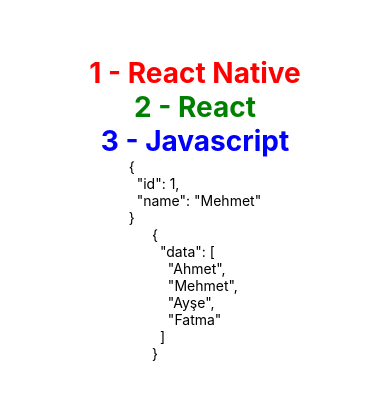
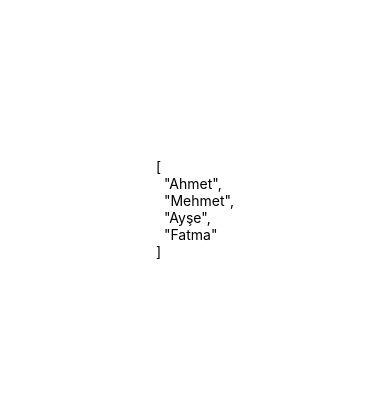
Before and after one commit to akdoganalibugra/rn-tutorial101, a React Native app in the folder HelloReactNativeApp/: screen / in a window 390 px wide. Shown: the part 213-612 px from the top of the page. Built offline with nearby package versions, Linux system fonts and the light colour scheme.

Commit message:
propTypes

```diff
--- a/HelloReactNativeApp/App.js
+++ b/HelloReactNativeApp/App.js
@@ -7,11 +7,14 @@
 const App = () => {
   return (
     <View style={styles.container}>
-      <Title text="React Native" color="red" numberOfLines={1} />
-      <Title text="React" color="green" numberOfLines={2} />
-      <Title text="Javascript" color="blue" numberOfLines={3} />
+      {/* <Title
+        text="React Native"
+        color="red"
+        numberOfLines={1}
+        isVisible={true}
+      /> */}
 
-      <User data={{ id: 1, name: "Mehmet" }} />
+      {/* <User data={{ id: 1, name: "Mehmet" }} /> */}
       <Users data={["Ahmet", "Mehmet", "Ayşe", "Fatma"]} />
     </View>
   );
--- a/HelloReactNativeApp/src/components/Title.js
+++ b/HelloReactNativeApp/src/components/Title.js
@@ -1,11 +1,14 @@
 import { StyleSheet, Text, View } from "react-native";
+import PropsTypes from "prop-types";
 
-const Title = (props) => {
+const Title = ({ isVisible, text, color, numberOfLines }) => {
   return (
     <View>
-      <Text style={[styles.title, { color: props.color }]}>
-        {props.numberOfLines} - {props.text}
-      </Text>
+      {isVisible && (
+        <Text style={[styles.title, { color: color }]}>
+          {numberOfLines} - {text}
+        </Text>
+      )}
     </View>
   );
 };
@@ -17,4 +20,11 @@
   },
 });
 
+Title.PropsTypes = {
+  color: PropsTypes.string,
+  numberOfLines: PropsTypes.number,
+  text: PropsTypes.string,
+  isVisible: PropsTypes.bool,
+};
+
 export default Title;
--- a/HelloReactNativeApp/src/components/User.js
+++ b/HelloReactNativeApp/src/components/User.js
@@ -1,12 +1,20 @@
 import { View, Text } from "react-native";
 import React from "react";
+import PropTypes from "prop-types";
 
-const User = (props) => {
+const User = (data) => {
   return (
     <View>
-      <Text>{JSON.stringify(props.data, null, 2)}</Text>
+      <Text>{JSON.stringify(data, null, 2)}</Text>
     </View>
   );
 };
 
+User.PropTypes = {
+  data: PropTypes.exact({
+    id: PropTypes.number,
+    name: PropTypes.string,
+  }),
+};
+
 export default User;
```
Also changed, not shown: HelloReactNativeApp/src/components/Users.js (+6 -1 lines).
